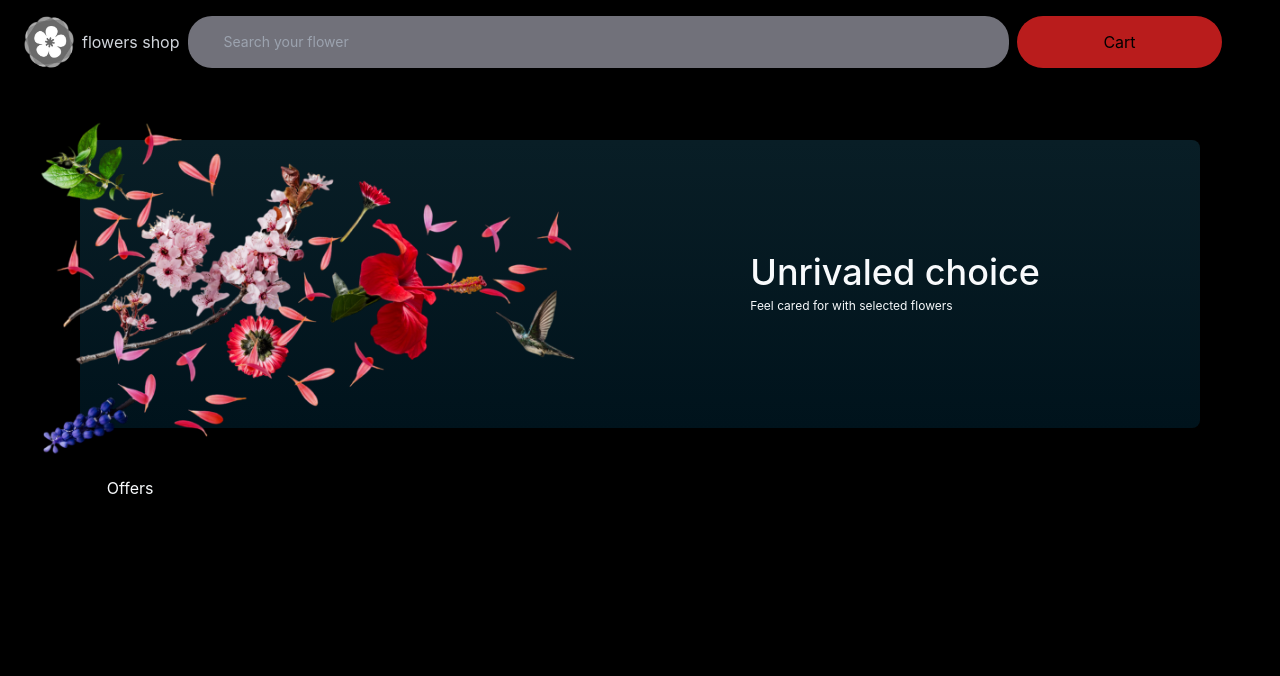
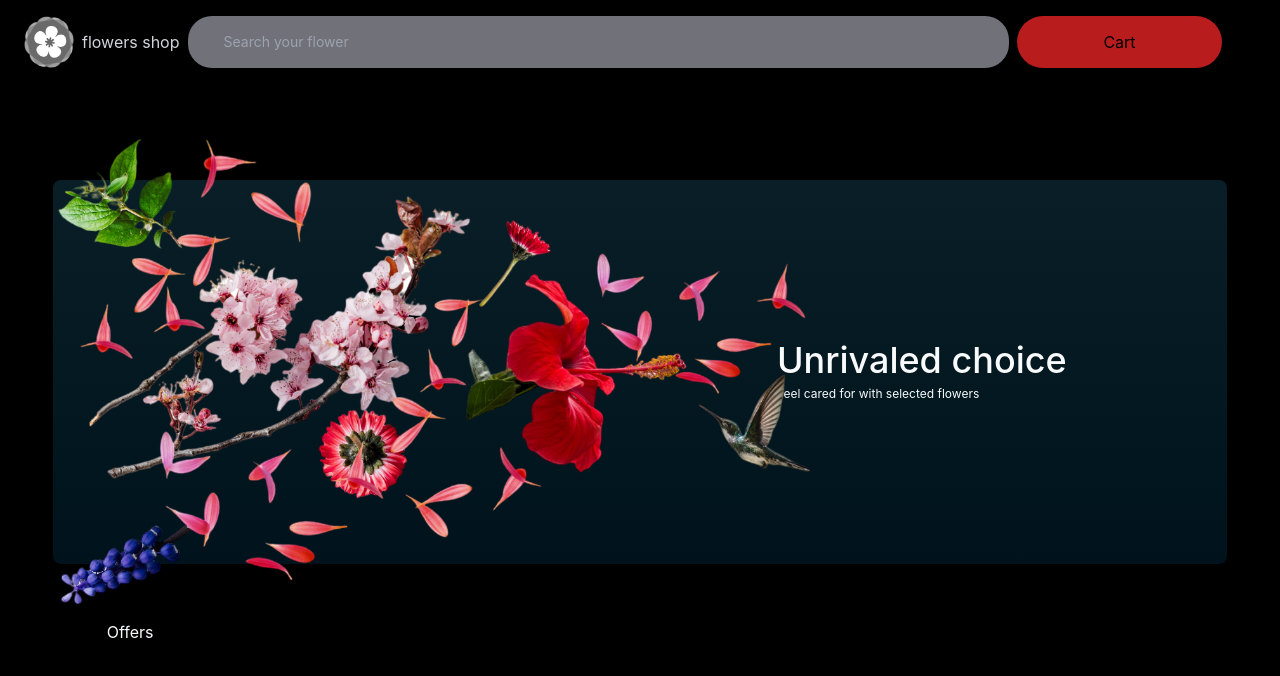
Before and after one commit to Sergey-sg/flowers_shop, a React (Create React App) app in the folder frontend/: page / in a window 1280 px wide. Shown: the top 676 px of the page. Built offline with nearby package versions, Linux system fonts and the light colour scheme.

Commit message:
fixed sizing of bannerImage and background in HomePage

```diff
--- a/frontend/src/pages/HomePage.tsx
+++ b/frontend/src/pages/HomePage.tsx
@@ -12,7 +12,7 @@ const FlowersOffers: React.FC = () => {
 
 const HomePage: React.FC = () => {
     return (
-        <div className='h-screen bg-black'>
+        <div className='bg-black h-screen min-h-screen h-max'>
             <Header/>
             <BannerFlowers/>
             <FlowersOffers/>
--- a/frontend/src/pages/components/BannerFlowers.tsx
+++ b/frontend/src/pages/components/BannerFlowers.tsx
@@ -7,16 +7,16 @@ const BannerFlowers: React.FC = () => {
     }
 
     return (
-      <div className='container'>
-        <div className='h-3/6 w-full mx-auto pt-14 px-20 mb-12 relative'>
+      <div className='relative m-0'>
+        <div className='h-3/6 mb-14 mx-auto pt-24'>
           <img
-              className='absolute top-0 left-0 w-2/4'
-              style={{ maxWidth: '45%'}}
+              className='absolute top-0'
+              style= {{width: undefined, height: '120%'}}
               src={bannerImage}
               alt={'flowers'}
           />
-          <div className='rounded-lg flex m-auto' style={divStyle}>
-            <div className='text-slate-50 my-auto py-28 mr-40 ml-auto'>
+          <div className='top-10 rounded-lg flex m-auto w-11/12' style={divStyle}>
+            <div className='text-slate-50 my-auto py-40 mr-40 ml-auto'>
                 <p className='font-medium text-4xl leading-10'>Unrivaled choice</p>
                 <span className='font-normal text-xs leading-4'>Feel cared for with selected flowers</span>
             </div>
```
